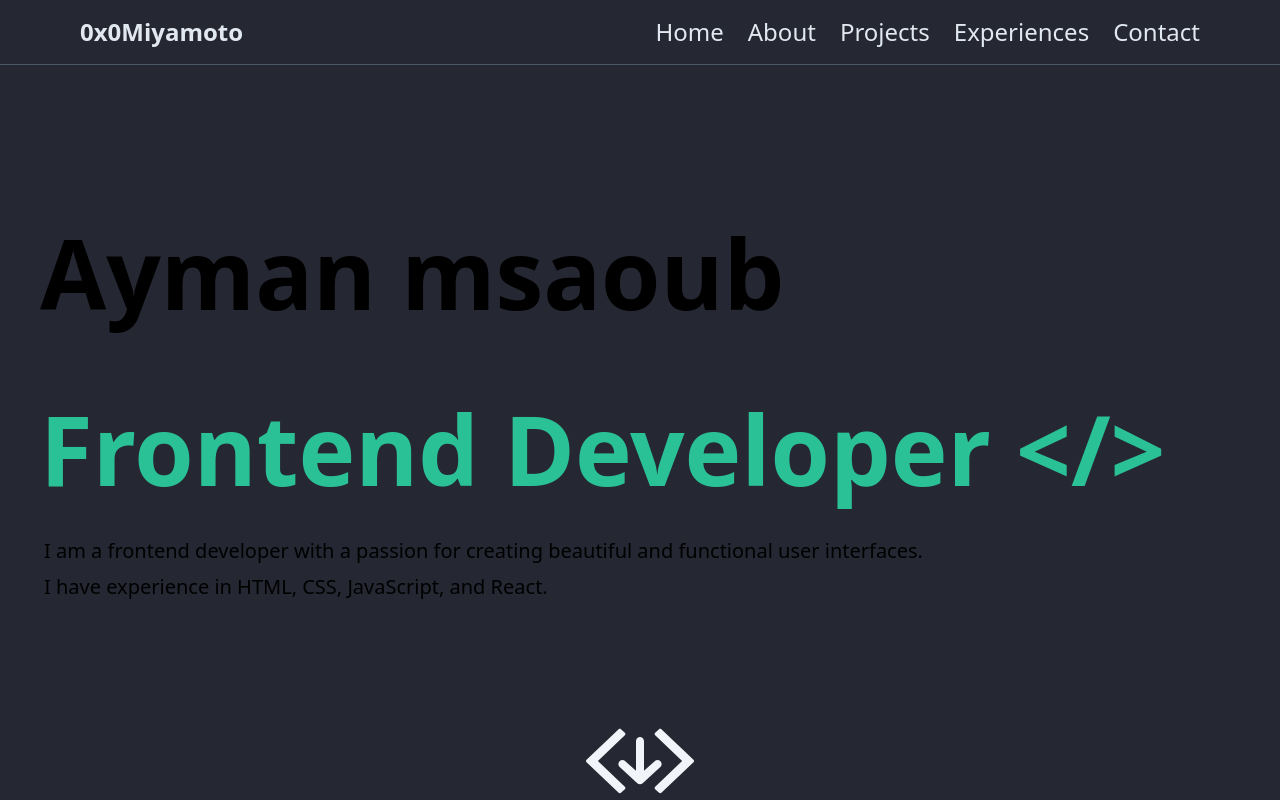
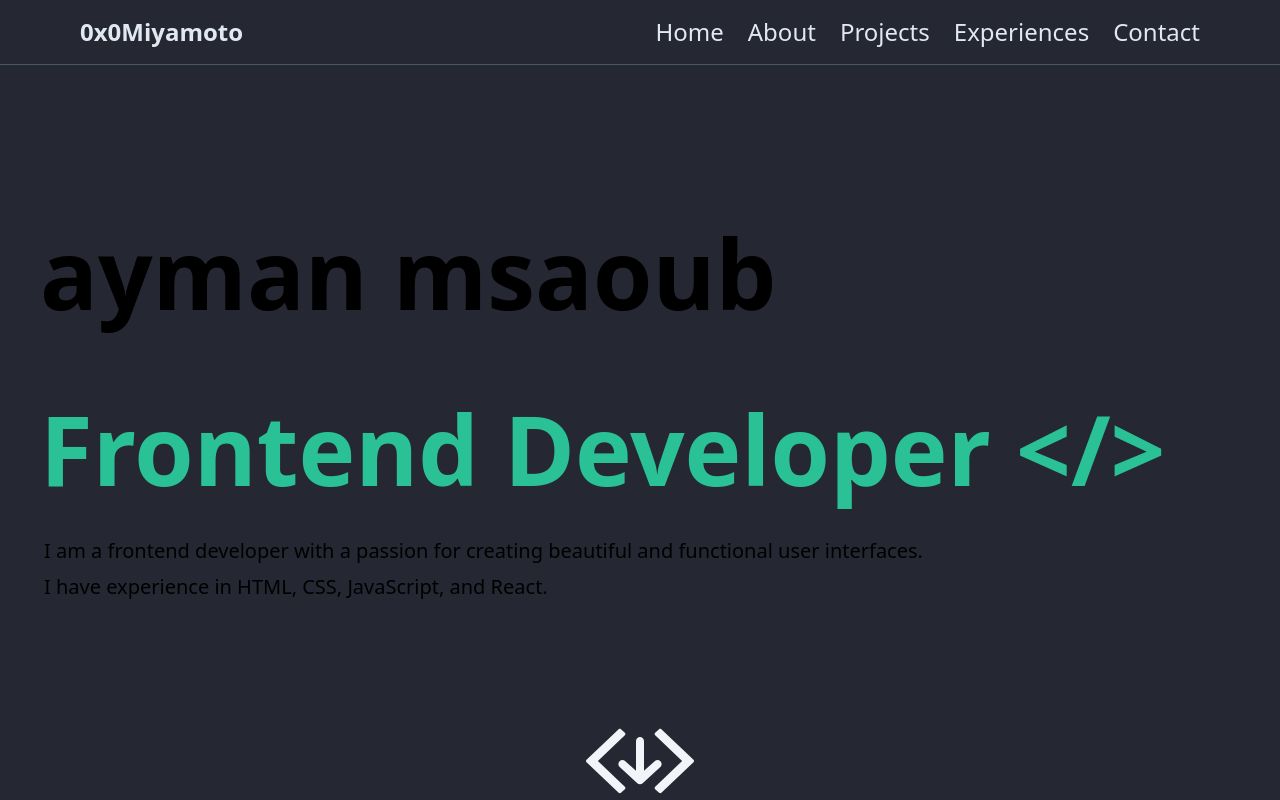
Before and after one commit to msbayman/portfoliov_2.0, a Next.js app in the folder portfolio_v2.0/: page / in a window 1280 px wide. Shown: the top 800 px of the page. Built offline with nearby package versions, Linux system fonts and the light colour scheme.

Commit message:
add transition to name

```diff
--- /dev/null
+++ b/portfolio_v2.0/app/components/BlurText.tsx
@@ -0,0 +1,136 @@
+import { motion, Transition } from 'framer-motion';
+import { useEffect, useRef, useState, useMemo } from 'react';
+
+type BlurTextProps = {
+    text?: string;
+    delay?: number;
+    className?: string;
+    animateBy?: 'words' | 'letters';
+    direction?: 'top' | 'bottom';
+    threshold?: number;
+    rootMargin?: string;
+    animationFrom?: Record<string, string | number>;
+    animationTo?: Array<Record<string, string | number>>;
+    easing?: (t: number) => number;
+    onAnimationComplete?: () => void;
+    stepDuration?: number;
+};
+
+const buildKeyframes = (
+    from: Record<string, string | number>,
+    steps: Array<Record<string, string | number>>
+): Record<string, Array<string | number>> => {
+    const keys = new Set<string>([
+        ...Object.keys(from),
+        ...steps.flatMap((s) => Object.keys(s)),
+    ]);
+
+    const keyframes: Record<string, Array<string | number>> = {};
+    keys.forEach((k) => {
+        keyframes[k] = [from[k], ...steps.map((s) => s[k])];
+    });
+    return keyframes;
+};
+
+const BlurText: React.FC<BlurTextProps> = ({
+    text = '',
+    delay = 200,
+    className = '',
+    animateBy = 'words',
+    direction = 'top',
+    threshold = 0.1,
+    rootMargin = '0px',
+    animationFrom,
+    animationTo,
+    easing = (t) => t,
+    onAnimationComplete,
+    stepDuration = 0.35,
+}) => {
+    const elements = animateBy === 'words' ? text.split(' ') : text.split('');
+    const [inView, setInView] = useState(false);
+    const ref = useRef<HTMLParagraphElement>(null);
+
+    useEffect(() => {
+        if (!ref.current) return;
+        const observer = new IntersectionObserver(
+            ([entry]) => {
+                if (entry.isIntersecting) {
+                    setInView(true);
+                    observer.unobserve(ref.current as Element);
+                }
+            },
+            { threshold, rootMargin }
+        );
+        observer.observe(ref.current);
+        return () => observer.disconnect();
+    }, [threshold, rootMargin]);
+
+    const defaultFrom = useMemo(
+        () =>
+            direction === 'top'
+                ? { filter: 'blur(10px)', opacity: 0, y: -50 }
+                : { filter: 'blur(10px)', opacity: 0, y: 50 },
+        [direction]
+    );
+
+    const defaultTo = useMemo(
+        () => [
+            {
+                filter: 'blur(5px)',
+                opacity: 0.5,
+                y: direction === 'top' ? 5 : -5,
+            },
+            { filter: 'blur(0px)', opacity: 1, y: 0 },
+        ],
+        [direction]
+    );
+
+    const fromSnapshot = animationFrom ?? defaultFrom;
+    const toSnapshots = animationTo ?? defaultTo;
+
+    const stepCount = toSnapshots.length + 1;
+    const totalDuration = stepDuration * (stepCount - 1);
+    const times = Array.from({ length: stepCount }, (_, i) =>
+        stepCount === 1 ? 0 : i / (stepCount - 1)
+    );
+
+    return (
+        <p
+            ref={ref}
+            className={className}
+            style={{ display: 'flex', flexWrap: 'wrap' }}
+        >
+            {elements.map((segment, index) => {
+                const animateKeyframes = buildKeyframes(fromSnapshot, toSnapshots);
+
+                const spanTransition: Transition = {
+                    duration: totalDuration,
+                    times,
+                    delay: (index * delay) / 1000,
+                };
+                (spanTransition as any).ease = easing;
+
+                return (
+                    <motion.span
+                        key={index}
+                        initial={fromSnapshot}
+                        animate={inView ? animateKeyframes : fromSnapshot}
+                        transition={spanTransition}
+                        onAnimationComplete={
+                            index === elements.length - 1 ? onAnimationComplete : undefined
+                        }
+                        style={{
+                            display: 'inline-block',
+                            willChange: 'transform, filter, opacity',
+                        }}
+                    >
+                        {segment === ' ' ? '\u00A0' : segment}
+                        {animateBy === 'words' && index < elements.length - 1 && '\u00A0'}
+                    </motion.span>
+                );
+            })}
+        </p>
+    );
+};
+
+export default BlurText;
--- a/portfolio_v2.0/app/page.tsx
+++ b/portfolio_v2.0/app/page.tsx
@@ -10,6 +10,7 @@
 import Contacts from "./sections/contacts";
 import { IoIosCodeDownload, IoMdDownload } from "react-icons/io";
 import DrawOutlineButton from "./components/DrawOutlineButton";
+import BlurText from "./components/BlurText";
 
 export default function Home() {
   return (
@@ -17,10 +18,20 @@
     <div className="flex flex-col min-h-svh ">
       <Navbar></Navbar>
       <section className="Home min-h-screen flex flex-col">
-        <h1 className="text-4xl font-bold ml-10 mt-20 mb-7 md:text-6xl lg:mt-40 lg:mb-20 lg:text-8xl">
-          Ayman msaoub
-        </h1>
+        {/* <h1 className="text-4xl font-bold ml-10 mt-20 mb-7 md:text-6xl lg:mt-40 lg:mb-20 lg:text-8xl"> */}
+          {/* Ayman msaoub */}
+        {/* </h1> */}
 
+
+
+        <BlurText
+          text="ayman msaoub"
+          delay={150}
+          animateBy="words"
+          direction="top"
+          // onAnimationComplete={handleAnimationComplete}
+          className="text-4xl font-bold ml-10 mt-20 mb-7 md:text-6xl lg:mt-40 lg:mb-20 lg:text-8xl"
+        />
         <h1 className="text-4xl text-[var(--color-accent-dark)] font-bold ml-10 mb-10 md:text-6xl lg:text-8xl">
           Frontend Developer{" </>"}
         </h1>
--- a/portfolio_v2.0/package.json
+++ b/portfolio_v2.0/package.json
@@ -9,6 +9,7 @@
     "lint": "next lint"
   },
   "dependencies": {
+    "framer-motion": "^12.15.0",
     "lucide-react": "^0.511.0",
     "next": "15.3.2",
     "react": "^19.0.0",
```
Also changed, not shown: 1 other file (tests, documents, lock files or other folders).
